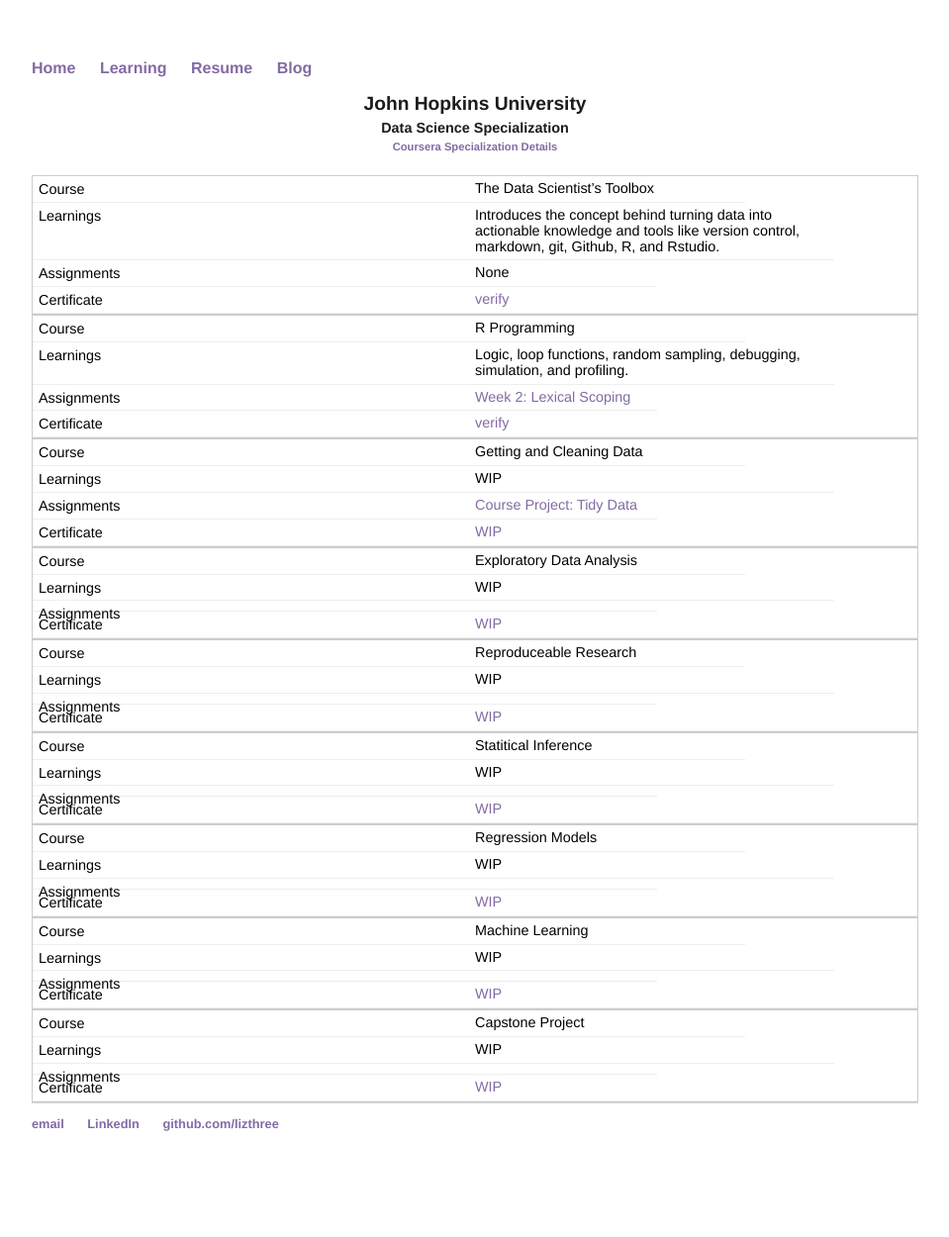
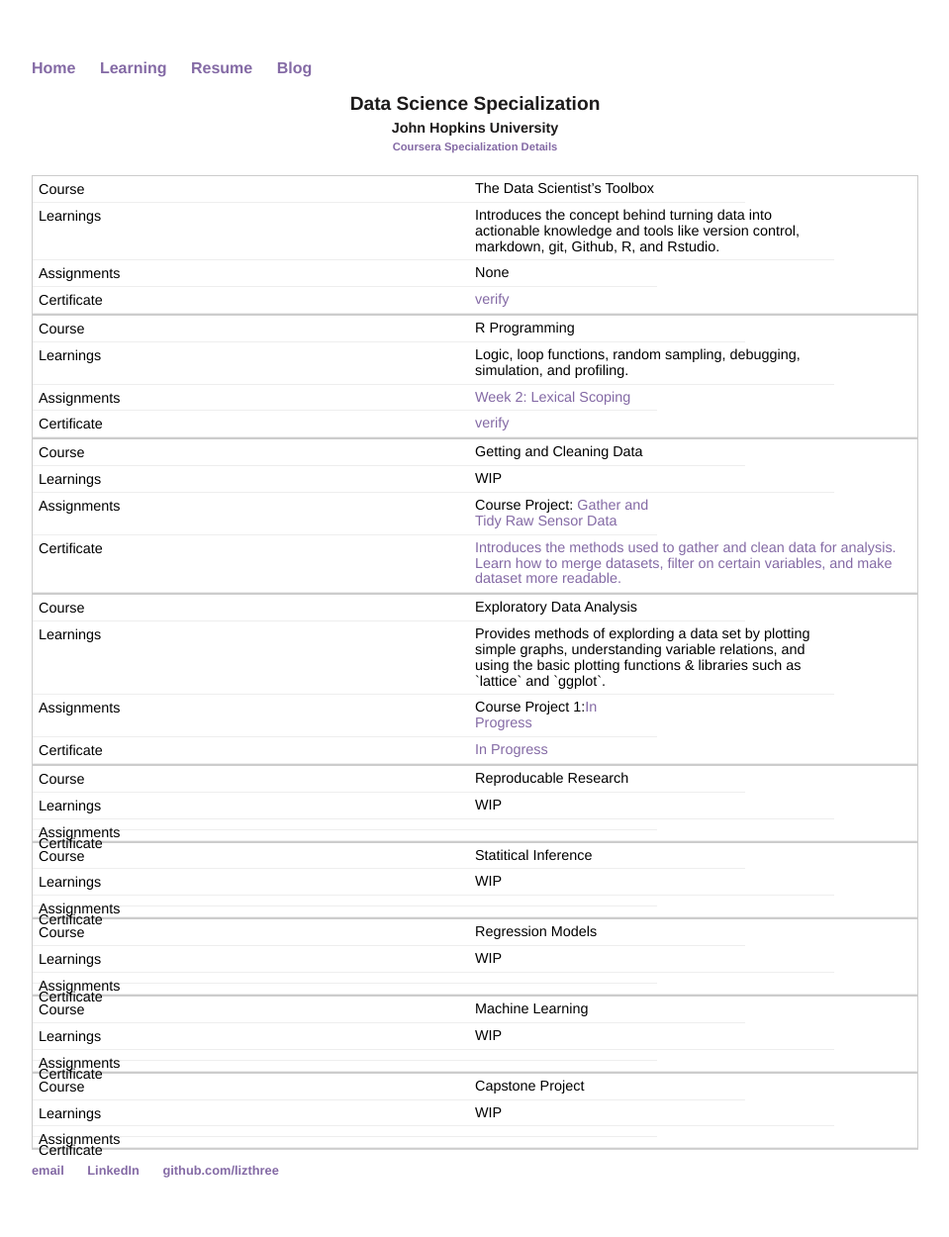
Before and after one commit to witcheswhocode/lizthree.github.io, a Jekyll site: the page built from learning/index.html, in a window 1280 px wide. Shown: the whole page at 99% size, without its empty margins (160-1119 px from the left). Built offline with Jekyll 4.4.1, drawn with Linux system fonts in a browser that asks for light colours; before the commit the page ends 1203 px from its top, so only the background shows below that.

Commit message:
Update learning.html

```diff
--- a/_layouts/learning.html
+++ b/_layouts/learning.html
@@ -2,8 +2,8 @@
 layout: default
 title: Data Science Specialization
 ---
-<h2>John Hopkins University</h2>
-<h3>Data Science Specialization</h3><h4><a href="https://www.coursera.org/specializations/jhu-data-science">Coursera Specialization Details</a></h4>
+<h2>Data Science Specialization</h2>
+<h3>John Hopkins University</h3><h4><a href="https://www.coursera.org/specializations/jhu-data-science">Coursera Specialization Details</a></h4>
 </br>
 <div>
     <table>
@@ -31,44 +31,44 @@
             <tr>
                 <td id="course">Getting and Cleaning Data</td>
                 <td id="course_desc">WIP</td>
-                <td id="assignments"><a href="https://github.com/lizthree/tidy-data-course-project">Course Project: Tidy Data</a></td>
-                <td><a>WIP</a></td>
+                <td id="assignments">Course Project: <a href="https://lizthree.github.io/tidy-data-course-project">Gather and Tidy Raw Sensor Data</a></td>
+                <td><a>Introduces the methods used to gather and clean data for analysis. Learn how to merge datasets, filter on certain variables, and make dataset more readable.</a></td>
             </tr>
             <tr>
                 <td id="course">Exploratory Data Analysis</td>
+                <td id="course_desc">Provides methods of explording a data set by plotting simple graphs, understanding variable relations, and using the basic plotting functions & libraries such as `lattice` and `ggplot`.</td>
+                <td id="assignments">Course Project 1:<a>In Progress</a></td>
+                <td><a>In Progress</a></td>
+            </tr>
+            <tr>
+                <td id="course">Reproducable Research</td>
                 <td id="course_desc">WIP</td>
                 <td id="assignments"><a href="https://github.com/lizthree/ProgrammingAssignment2"></a></td>
-                <td><a>WIP</a></td>
-            </tr>
-            <tr>
-                <td id="course">Reproduceable Research</td>
-                <td id="course_desc">WIP</td>
-                <td id="assignments"><a href="https://github.com/lizthree/ProgrammingAssignment2"></a></td>
-                <td><a>WIP</a></td>
+                <td><a></a></td>
             </tr>
             <tr>
                 <td id="course">Statitical Inference</td>
                 <td id="course_desc">WIP</td>
                 <td id="assignments"><a href="https://github.com/lizthree/ProgrammingAssignment2"></a></td>
-                <td><a>WIP</a></td>
+                <td><a></a></td>
             </tr>
             <tr>
                 <td id="course">Regression Models</td>
                 <td id="course_desc">WIP</td>
                 <td id="assignments"><a href="https://github.com/lizthree/ProgrammingAssignment2"></a></td>
-                <td><a>WIP</a></td>
+                <td><a></a></td>
             </tr>
             <tr>
                 <td id="course">Machine Learning</td>
                 <td id="course_desc">WIP</td>
                 <td id="assignments"><a href="https://github.com/lizthree/ProgrammingAssignment2"></a></td>
-                <td><a>WIP</a></td>
+                <td><a></a></td>
             </tr>
             <tr>
                 <td id="course">Capstone Project</td>
                 <td id="course_desc">WIP</td>
                 <td id="assignments"><a href="https://github.com/lizthree/ProgrammingAssignment2"></a></td>
-                <td><a>WIP</a></td>
+                <td><a></a></td>
             </tr>
         </tbody>
     </table>
```
